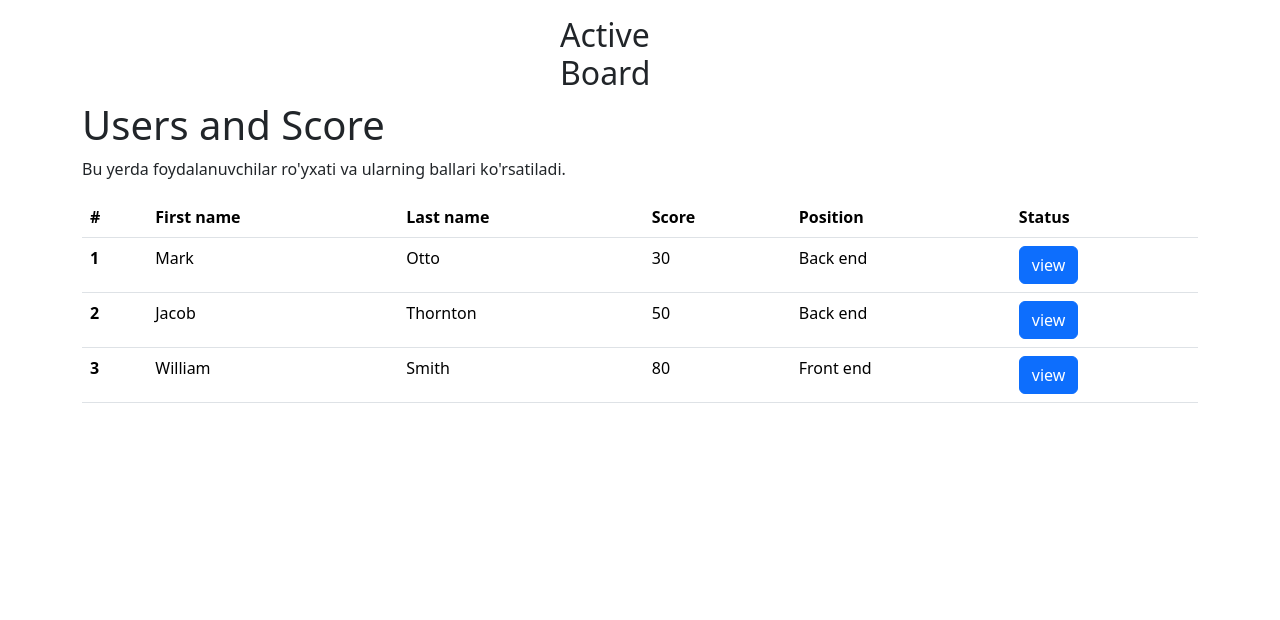
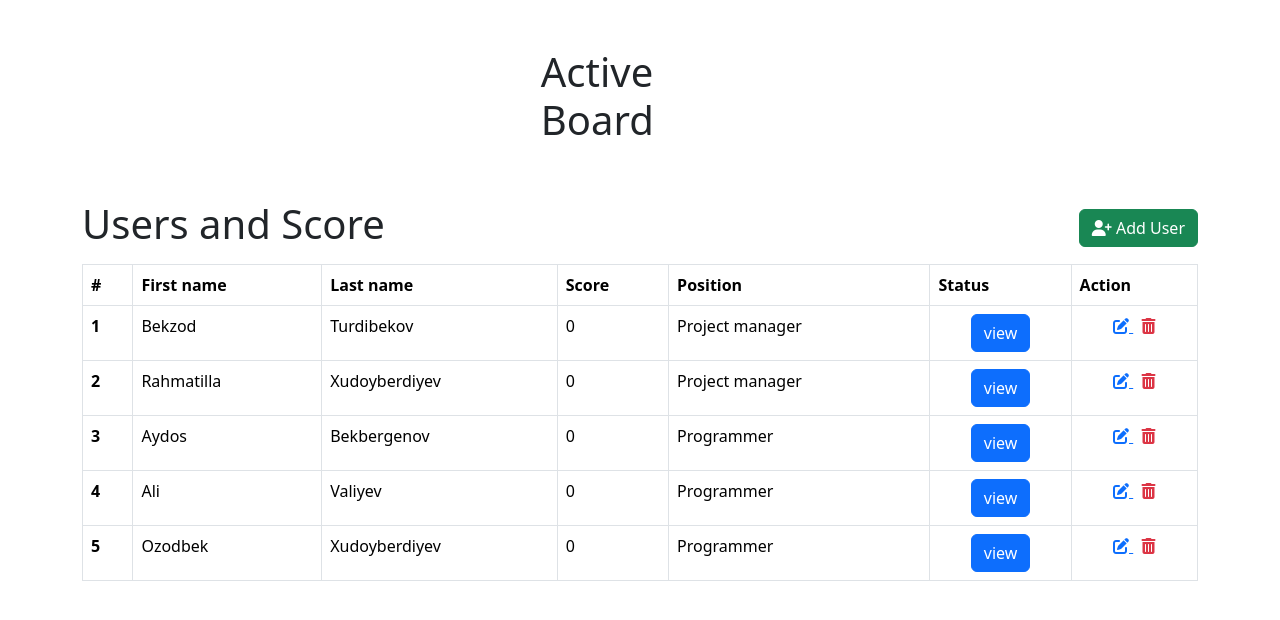
Before and after one commit to Ozodbek3105/Active-Board, a Django app: template templates/index.html in a window 1280 px wide. Shown: the top 620 px of the page. Run offline with Django 5.2, Linux system fonts and the light colour scheme; the template is opened without the code that fills it: values that come from a table or form of the project are taken from there, others are empty; data comes from the database, SQL or seed files in the repository; both versions use the stored data as it was after the commit; some libraries are stand-ins or nearby versions.

Commit message:
Add user funktsiyasi qo'shildi

```diff
--- a/Active_Board/settings.py
+++ b/Active_Board/settings.py
@@ -39,6 +39,8 @@ INSTALLED_APPS = [
     'django.contrib.messages',
     'django.contrib.staticfiles',
     'users.apps.UsersConfig',
+    'crispy_forms',
+    'crispy_bootstrap5',
 ]
 
 MIDDLEWARE = [
@@ -116,6 +118,9 @@ USE_I18N = True
 USE_TZ = True
 
 
+CRISPY_ALLOWED_TEMPLATE_PACKS = "bootstrap5"
+CRISPY_TEMPLATE_PACK = "bootstrap5"
+
 # Static files (CSS, JavaScript, Images)
 # https://docs.djangoproject.com/en/5.1/howto/static-files/
 STATIC_URL = '/static/'
--- a/Active_Board/static/css/style.css
+++ b/Active_Board/static/css/style.css
@@ -1,4 +1,4 @@
 header {
-    width: 12.5%;  /* Kenglikni o'zingizga moslashtirishingiz mumkin */
+    width: 15.5%;  /* Kenglikni o'zingizga moslashtirishingiz mumkin */
     margin: 0 auto;  /* Gorizontal o'rtaga qo'yadi */
 }
--- a/Active_Board/urls.py
+++ b/Active_Board/urls.py
@@ -18,9 +18,11 @@ Including another URLconf
 from django.contrib import admin
 from django.urls import path
 
-from users.views import home
+from users.views import add_user, delete_user, home
 
 urlpatterns = [
     path('admin/', admin.site.urls),
-    path("home/", home)
+    path("", home,name="home"),
+    path('add_user/',add_user,name="add_user"),
+    path('delete_user/<int:id>/',delete_user,name="delete_user")
 ]
--- a/templates/base.html
+++ b/templates/base.html
@@ -10,8 +10,15 @@
       rel="stylesheet"/>
    <link href="https://cdn.jsdelivr.net/npm/bootstrap@5.3.3/dist/css/bootstrap.min.css" rel="stylesheet" integrity="sha384-QWTKZyjpPEjISv5WaRU9OFeRpok6YctnYmDr5pNlyT2bRjXh0JMhjY6hW+ALEwIH" crossorigin="anonymous">
     <link rel="stylesheet" href='{% static "css/style.css" %}'>
+     <script
+      src="https://kit.fontawesome.com/00d0681d0f.js"
+      crossorigin="anonymous"
+    ></script>
 </head>
 <body>
+    <header class='mt-5 mb-5'>
+        <h2 class="fs-1">Active Board</h2>
+    </header>
     {% block content %}
 
     {% endblock %}
--- a/templates/index.html
+++ b/templates/index.html
@@ -1,18 +1,21 @@
-{% extends 'base.html' %}
+<!-- @format -->
 
-{% load static %}
-
-{% block content %}
-
-  <header class='mt-3'>
-    <h2>Active Board</h2>
-  </header>
+{% extends 'base.html' %} {% load static %} {% block content %}
 
 <div class="container">
+  <div class="navbar">
     <h1>Users and Score</h1>
-    <div class="size-24 rounded-full bg-radial-[at_25%_25%] from-white to-zinc-900 to-75%"></div>
-    <p>Bu yerda foydalanuvchilar ro'yxati va ularning ballari ko'rsatiladi.</p>
-    <table class="table">
+    <div
+      class="size-24 rounded-full bg-radial-[at_25%_25%] from-white to-zinc-900 to-75%"
+    ></div>
+
+    <a
+      href="{% url 'add_user' %}"
+      class="btn btn-success"
+      ><i class="fa-solid fa-user-plus"></i> Add User
+    </a>
+  </div>
+  <table class="table table-bordered">
     <thead>
       <tr>
         <th scope="col">#</th>
@@ -21,44 +24,39 @@
         <th scope="col">Score</th>
         <th scope="col">Position</th>
         <th scope="col">Status</th>
+        <th scope="col">Action</th>
       </tr>
     </thead>
     <tbody>
+      {% for user in users %}
       <tr>
-      <th scope="row">1</th>
-      <td>Mark</td>
-      <td>Otto</td>
-      <td>30</td>
-      <td>Back end</td>
-      <td>
-        <a type="button" hreh="/tasks.html" class="btn btn-primary">view</a>
+        <th scope="row">{{forloop.counter}}</th>
+        <td>{{user.first_name}}</td>
+        <td>{{user.last_name}}</td>
+        <td>{{user.score}}</td>
+        <td>{{user.position}}</td>
+        <td class="text-center">
+          <a
+            type="button"
+            hreh="/tasks.html"
+            class="btn btn-primary"
+          >
+            view</a
+          >
+        </td>
+        <td  class="text-center">
+            <a href="#">
+              <i class="fa-solid fa-pen-to-square"></i>
+            </a>
+            &nbsp;
+            <a href="#">
+              <i class="fas fa-trash-alt text-danger"></i>
+            </a>
           </td>
       </tr>
-    <tr>
-      <th scope="row">2</th>
-      <td>Jacob</td>
-      <td>Thornton</td>
-      <td>50</td>
-      <td>Back end</td>
-      <td>
-        <a type="button" hreh="/tasks.html" class="btn btn-primary">view</a>
-      </td>
-    </tr>
-    <tr>
-      <th scope="row">3</th>
-      <td>William</td>
-      <td>Smith</td>
-      <td>80</td>
-      <td>Front end</td>
-      <td>
-        <a type="button" hreh="/tasks.html" class="btn btn-primary">view</a>
-      </td>
-    </tr>
+      {% endfor %}
     </tbody>
   </table>
-
-
 </div>
 
-
 {% endblock %}
--- a/templates/tasks.html
+++ b/templates/tasks.html
@@ -1,7 +1,7 @@
 {% extends 'base.html' %}
 {% block content %}
   <header>
-    <h2>Active Board</h2>
+    <p class="fs-4">Active Board</p>
   </header>
 
   <div class="container">
--- a/users/models.py
+++ b/users/models.py
@@ -16,3 +16,5 @@ class Users(models.Model):
     last_name = models.CharField(max_length=50)
     score = models.IntegerField(default=0)
     position = models.ForeignKey(Position, on_delete=models.CASCADE)
+    def __str__(self):
+        return f"{self.first_name} {self.last_name}"
```
Also changed, not shown: templates/add_user.html (added, +17 -0 lines), users/forms.py (added, +7 -0 lines), users/views.py (+27 -2 lines), db.sqlite3. Lines whose indentation alone changed are shown as unchanged.
